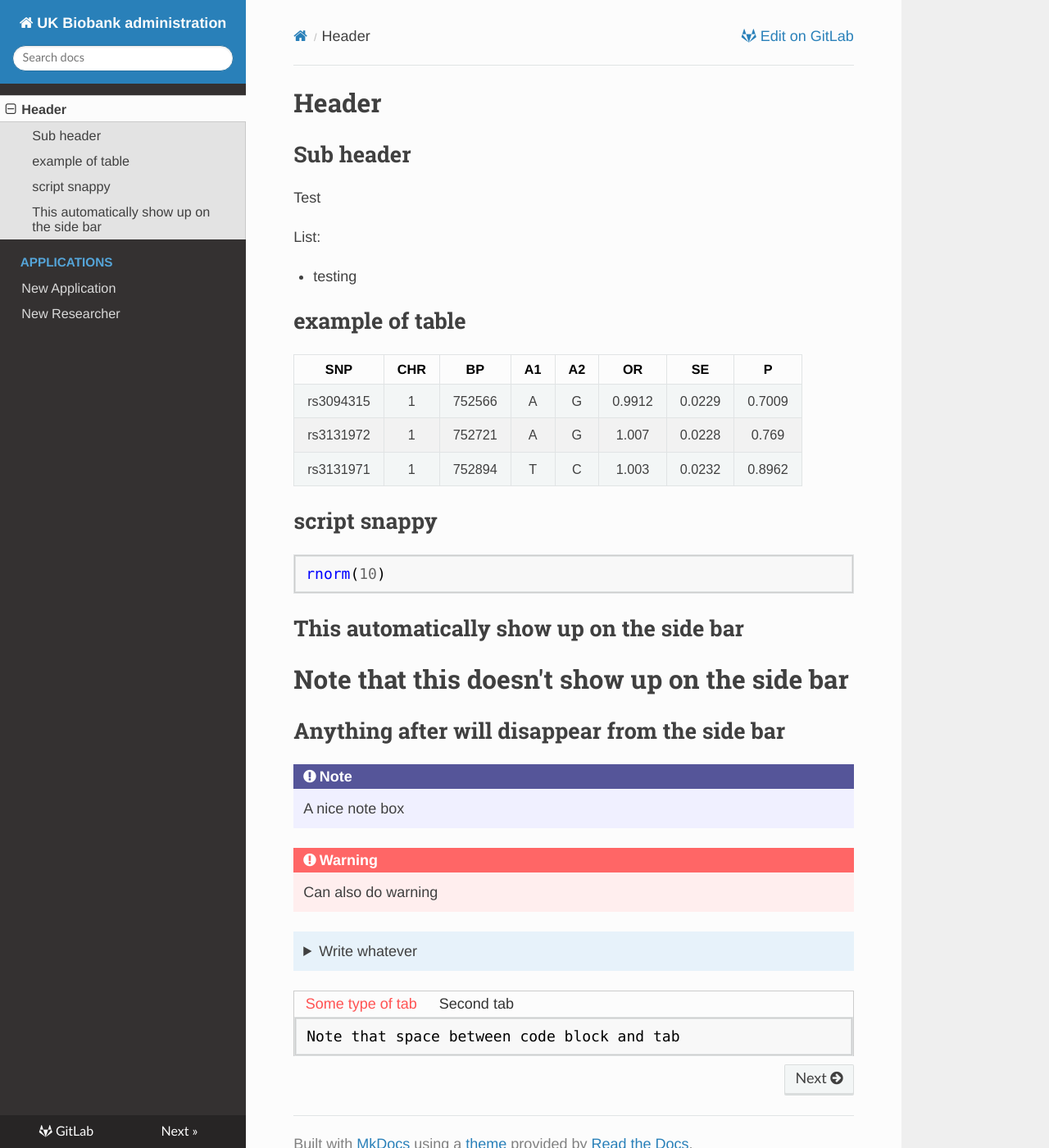
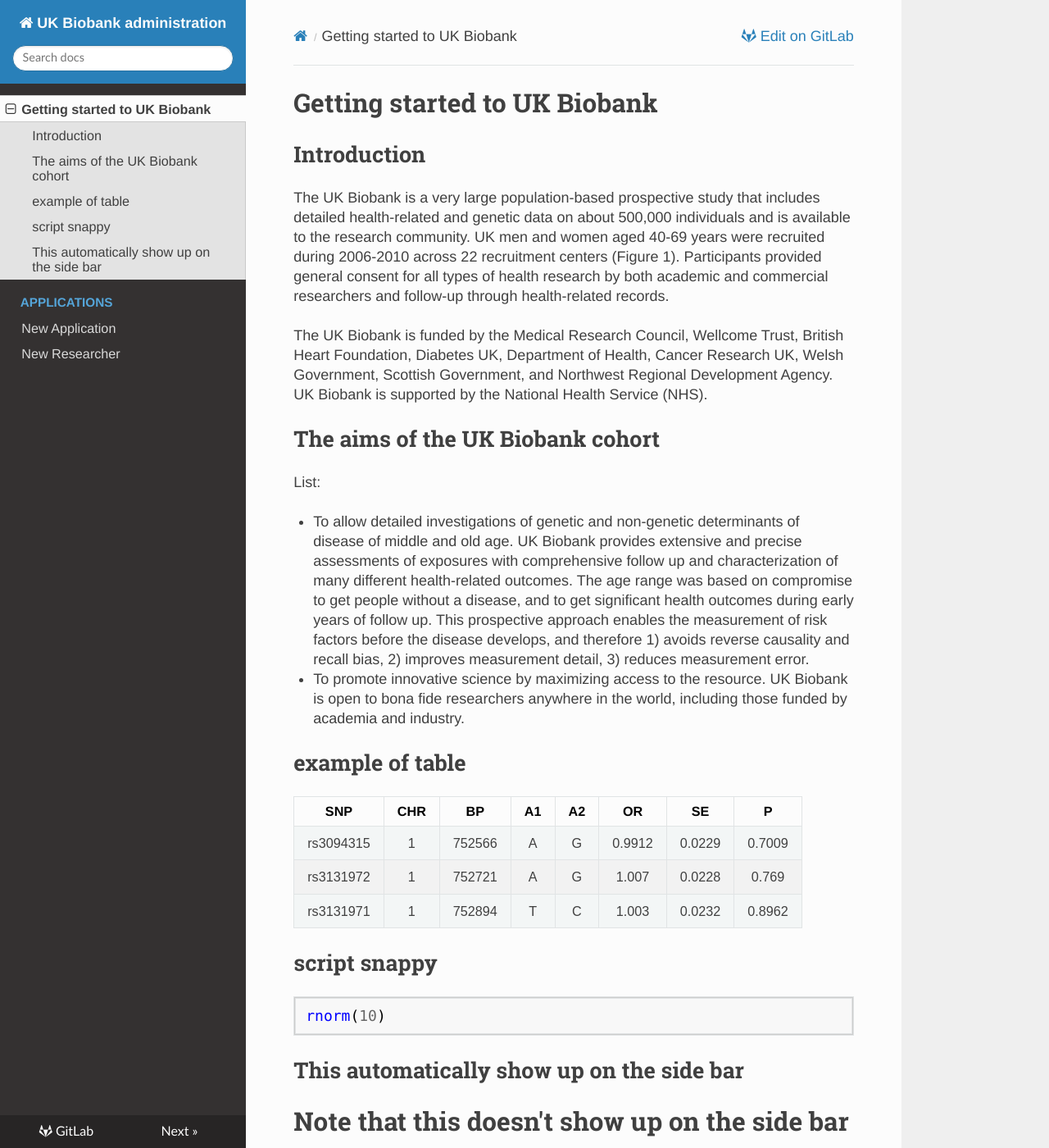
Before and after one commit to garethmarkel/ukb-administration, an MkDocs documentation site: the page built from docs/index.md, in a window 1280 px wide and 1400 px high. Shown: the whole window at 82% size. Built offline with MkDocs 1.6.1, drawn with Linux system fonts in a browser that asks for light colours; comment, search, counter and statistics services are not loaded.

Commit message:
Adds introduction and aims to UKB cohort in index

```diff
--- a/docs/index.md
+++ b/docs/index.md
@@ -1,10 +1,16 @@
-# Header
-## Sub header
-Test
+# Getting started to UK Biobank
+## Introduction
+
+The UK Biobank is a very large population-based prospective study that includes detailed health-related and genetic data on about 500,000 individuals and is available to the research community. UK men and women aged 40-69 years were recruited during 2006-2010 across 22 recruitment centers (Figure 1). Participants provided general consent for all types of health research by both academic and commercial researchers and follow-up through health-related records.
+
+The UK Biobank is funded by the Medical Research Council, Wellcome Trust, British Heart Foundation, Diabetes UK, Department of Health, Cancer Research UK, Welsh Government, Scottish Government, and Northwest Regional Development Agency. UK Biobank is supported by the National Health Service (NHS).
+
+## The aims of the UK Biobank cohort
 
 List:
 
-- testing
+- To allow detailed investigations of genetic and non-genetic determinants of disease of middle and old age. UK Biobank provides extensive and precise assessments of exposures with comprehensive follow up and characterization of many different health-related outcomes. The age range was based on compromise to get people without a disease, and to get significant health outcomes during early years of follow up. This prospective approach enables the measurement of risk factors before the disease develops, and therefore 1) avoids reverse causality and recall bias, 2) improves measurement detail, 3) reduces measurement error.
+- To promote innovative science by maximizing access to the resource. UK Biobank is open to bona fide researchers anywhere in the world, including those funded by academia and industry.
 
 ## example of table
 |SNP|CHR|BP|A1|A2|OR|SE|P|
```
